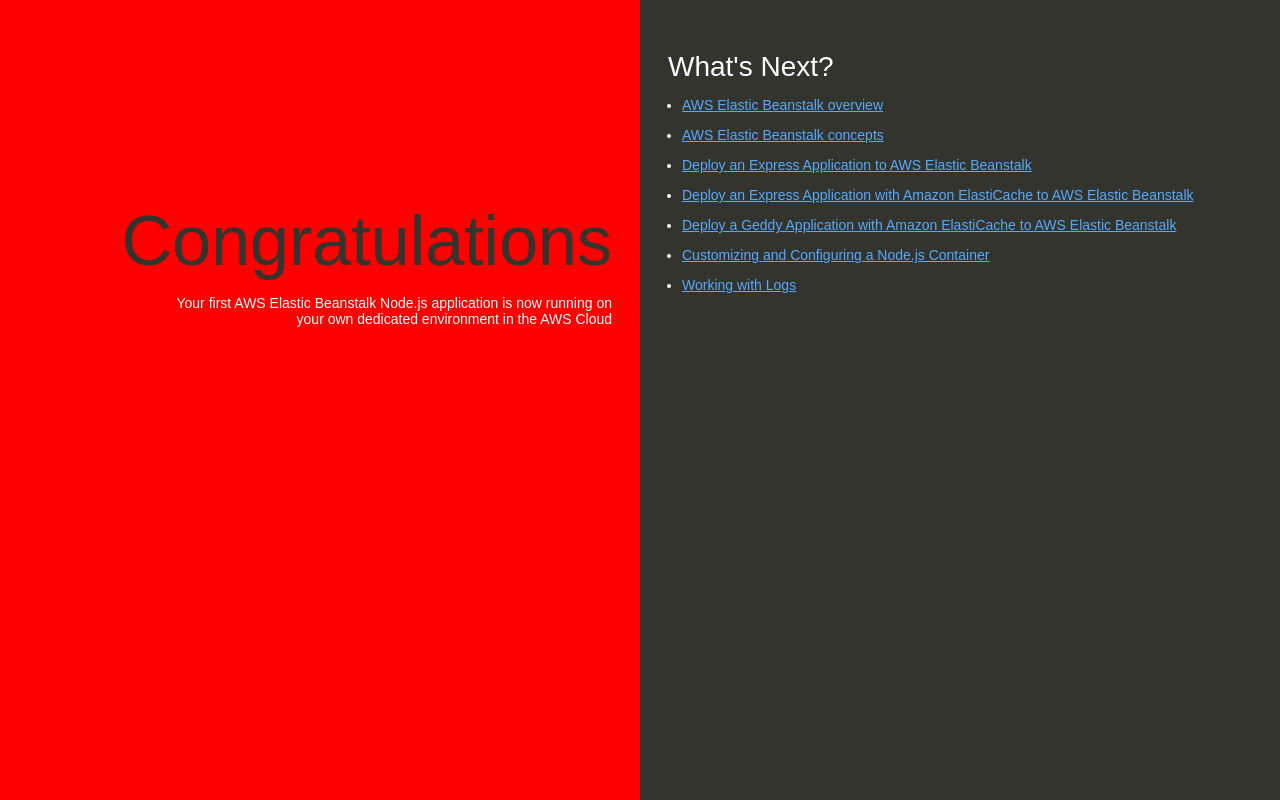
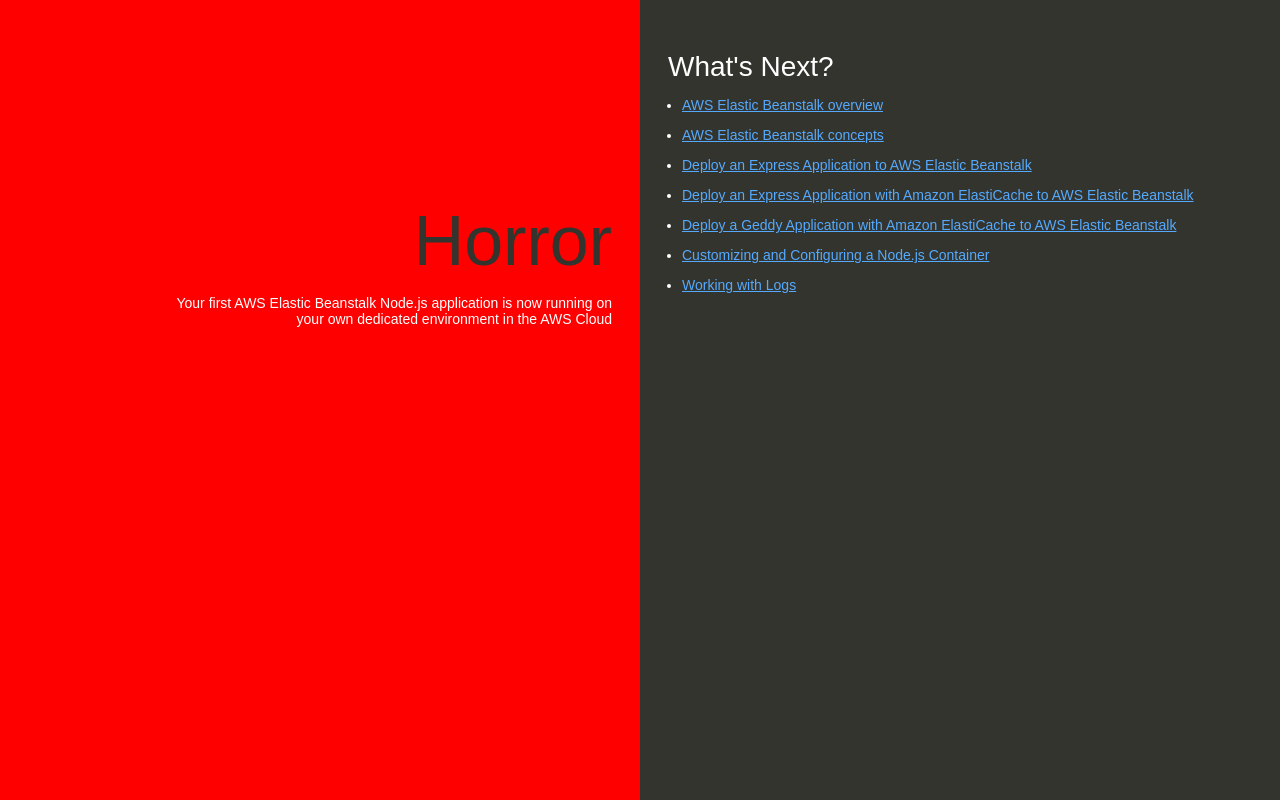
Before and after one commit to rungpharit-dev/learning-cicd, a website: page index.html in a window 1280 px wide. Drawn offline with Linux system fonts and the light colour scheme.

Commit message:
change text

```diff
--- a/index.html
+++ b/index.html
@@ -74,7 +74,7 @@
   </head>
   <body>
     <div class="textColumn">
-      <h1>Congratulations</h1>
+      <h1>Horror</h1>
       <p>
         Your first AWS Elastic Beanstalk Node.js application is now running on
         your own dedicated environment in the AWS Cloud
```
